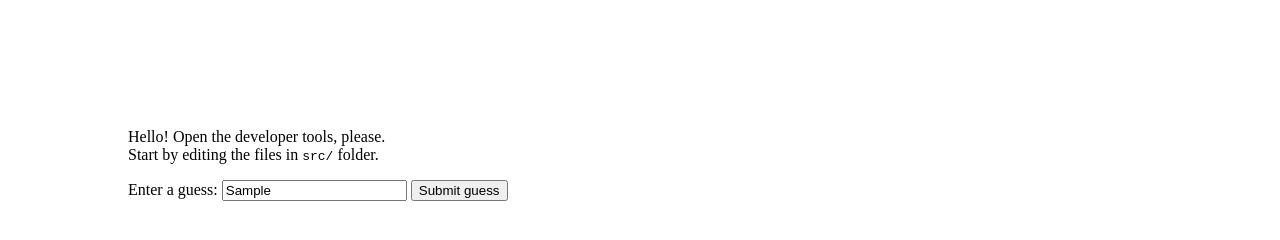
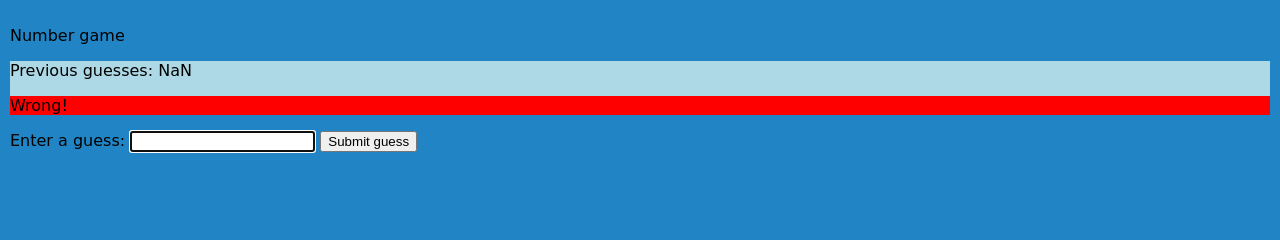
Before and after one commit to Johannes178/WTMA, a website built with webpack: page src/index.html in a window 1280 px wide. Both pictures are taken after typing "Sample" into the empty fields and a click on the input "Submit guess". Built offline with nearby package versions, Linux system fonts and the light colour scheme.

Commit message:
number game done

```diff
--- a/src/assets/styles.css
+++ b/src/assets/styles.css
@@ -1,3 +1,26 @@
 body {
-  margin: 10%;
+  margin: 0 auto;
+  padding: 10px;
+  position: relative;
+  background-color: #2185C5;
+  font-family: 'Lobster', cursive;
+
 }
+
+.resultParas{
+
+  background-color: lightblue;
+  position: relative;
+  animation-name: example;
+  animation-duration: 2s;
+  animation-delay: 1s;}
+
+@keyframes example {
+  0%   {background-color:lightblue; left:0; top:0;}
+  50%  {background-color:lightblue; left:200px; top:0;}
+  100%  {background-color:lightblue; left:0; top:0;}}
+
+
+
+
+/*author Johannes Jokinen*/
--- a/src/index.html
+++ b/src/index.html
@@ -1,20 +1,20 @@
 <!DOCTYPE html>
-<html>
-  <head>
+<html lang="en">
+<head>
     <meta charset="utf-8"/>
     <title><%= htmlWebpackPlugin.options.title %></title>
     <link rel="stylesheet" href="assets/styles.css">
   </head>
   <body>
     <p>
-      Hello! Open the developer tools, please.<br />
-      Start by editing the files in <code>src/</code> folder.
+      Number game
     </p>
 
     <div class="resultParas">
-      <p class="guesses"></p>
-      <p class="lastResult"></p>
-      <p class="lowOrHi"></p>
+        <p class="guesses"></p>
+        <p class="lastResult"></p>
+        <p class="resultText"></p>
+        <p class="lowOrHi"></p>
     </div>
 
     <label for="guessField">Enter a guess: </label><input type="text" id="guessField" class="guessField">
--- a/src/index.js
+++ b/src/index.js
@@ -1,6 +1,12 @@
 console.log('Hello console!');
 
-let randomNumber = Math.floor(Math.random() * 100) + 1;
+const minLimit = 1;
+const maxLimit = 100;
+
+
+let randomNumber = Math.floor(Math.random() * maxLimit) + minLimit;
+console.log('random', randomNumber, 'limit', maxLimit, minLimit);
+
 
 const guesses = document.querySelector('.guesses');
 const lastResult = document.querySelector('.lastResult');
@@ -8,8 +14,11 @@ const lowOrHi = document.querySelector('.lowOrHi');
 
 const guessSubmit = document.querySelector('.guessSubmit');
 const guessField = document.querySelector('.guessField');
+const resultText = document.querySelector('.resultText');
+
 
 let guessCount = 1;
+let startTime;
 let resetButton;
 guessField.focus();
 
@@ -18,6 +27,7 @@ function checkGuess() {
   guessSubmit.addEventListener('click', checkGuess);
   const userGuess = Number(guessField.value);
   if (guessCount === 1) {
+    startTime = Date.now();
     guesses.textContent = 'Previous guesses: ';
   }
   guesses.textContent += userGuess + ' ';
@@ -45,6 +55,14 @@ function checkGuess() {
   guessField.value = '';
   guessField.focus();
 }
+guessSubmit.addEventListener('click', checkGuess);
+const getResultText = (startTime, endTime, numberOfGuesses) => {
+  if (numberOfGuesses === 1) {
+    return 'Damn, you are a one lucky --beep--!';
+  }
+  return `It took ${((endTime - startTime)/1000)} seconds and
+          ${numberOfGuesses} tries to guess it right.`;
+};
 
 function setGameOver() {
   guessField.disabled = true;
@@ -53,6 +71,8 @@ function setGameOver() {
   resetButton.textContent = 'Start new game';
   document.body.append(resetButton);
   resetButton.addEventListener('click', resetGame);
+  resultText.textContent = getResultText(startTime, Date.now(), guessCount);
+
 }
 
 function resetGame() {
@@ -71,5 +91,10 @@ function resetGame() {
 
   lastResult.style.backgroundColor = 'white';
 
-  randomNumber = Math.floor(Math.random() * 100) + 1;
+  randomNumber = Math.floor(Math.random() * maxLimit) + minLimit;
 }
+
+
+
+
+/*author Johannes Jokinen*/
```
